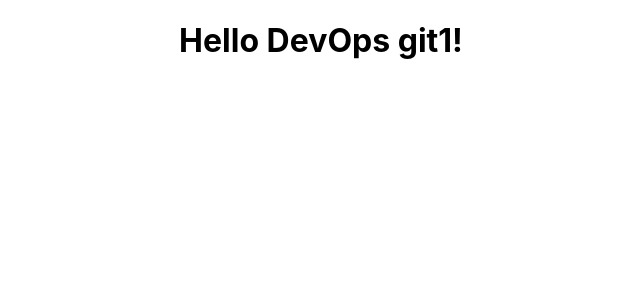
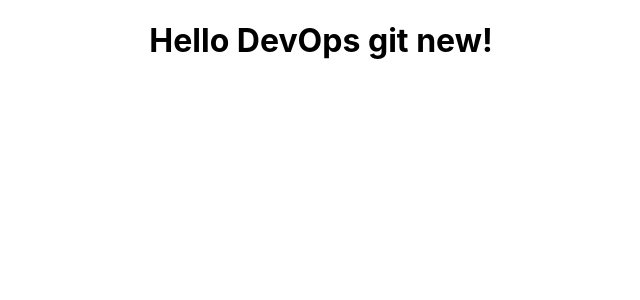
Before and after one commit to divyaT1/github-training, a React (Create React App) app in the folder my-app/: page / in a window 1280 px wide. Shown: the top 300 px of the page, without its empty margins (319-959 px from the left). Built offline with nearby package versions, Linux system fonts and the light colour scheme.

Commit message:
new push

```diff
--- a/my-app/src/App.js
+++ b/my-app/src/App.js
@@ -4,7 +4,7 @@ import './App.css';
 function App() {
   return (
     <div className="App">
-      <h1>Hello DevOps git1!</h1>
+      <h1>Hello DevOps git new!</h1>
     </div>
   );
 }
```
